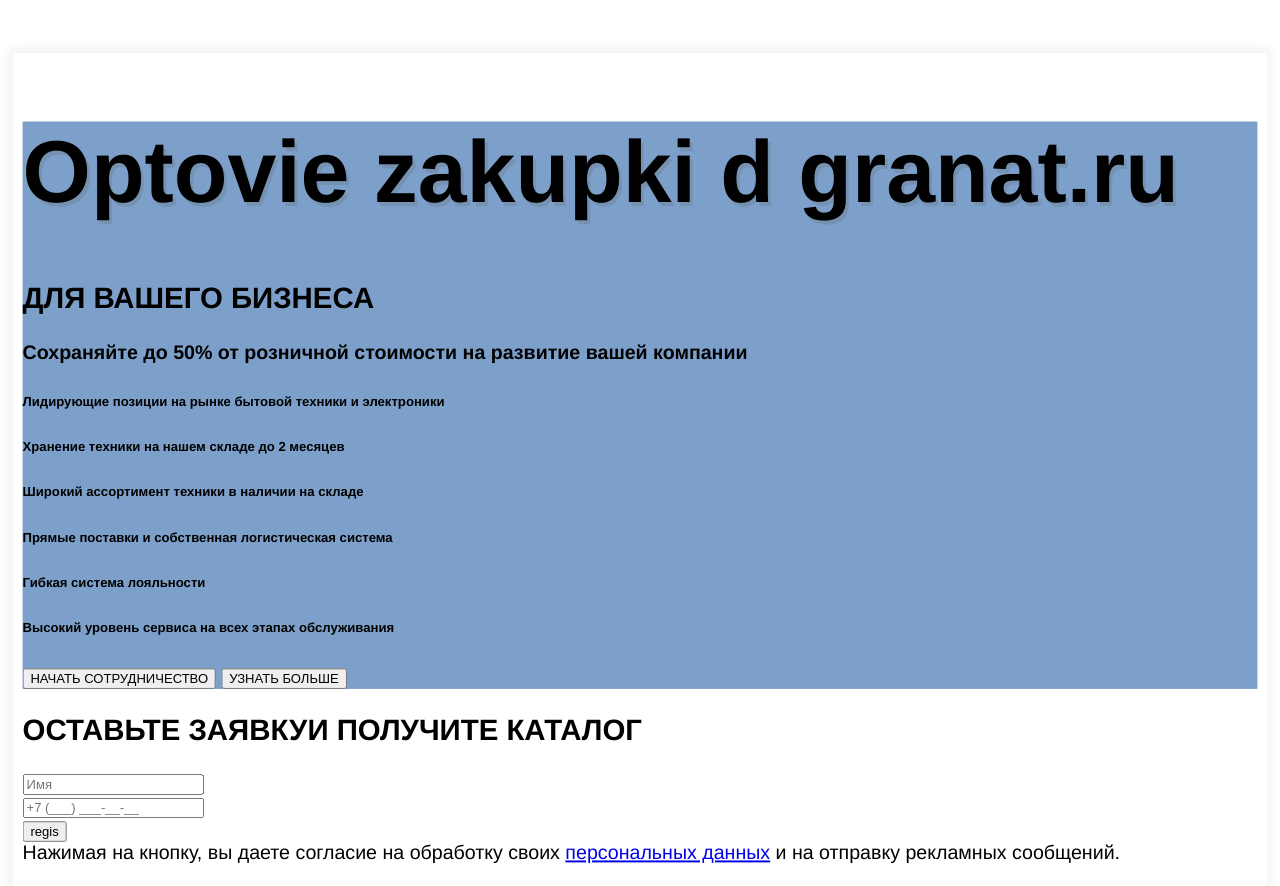
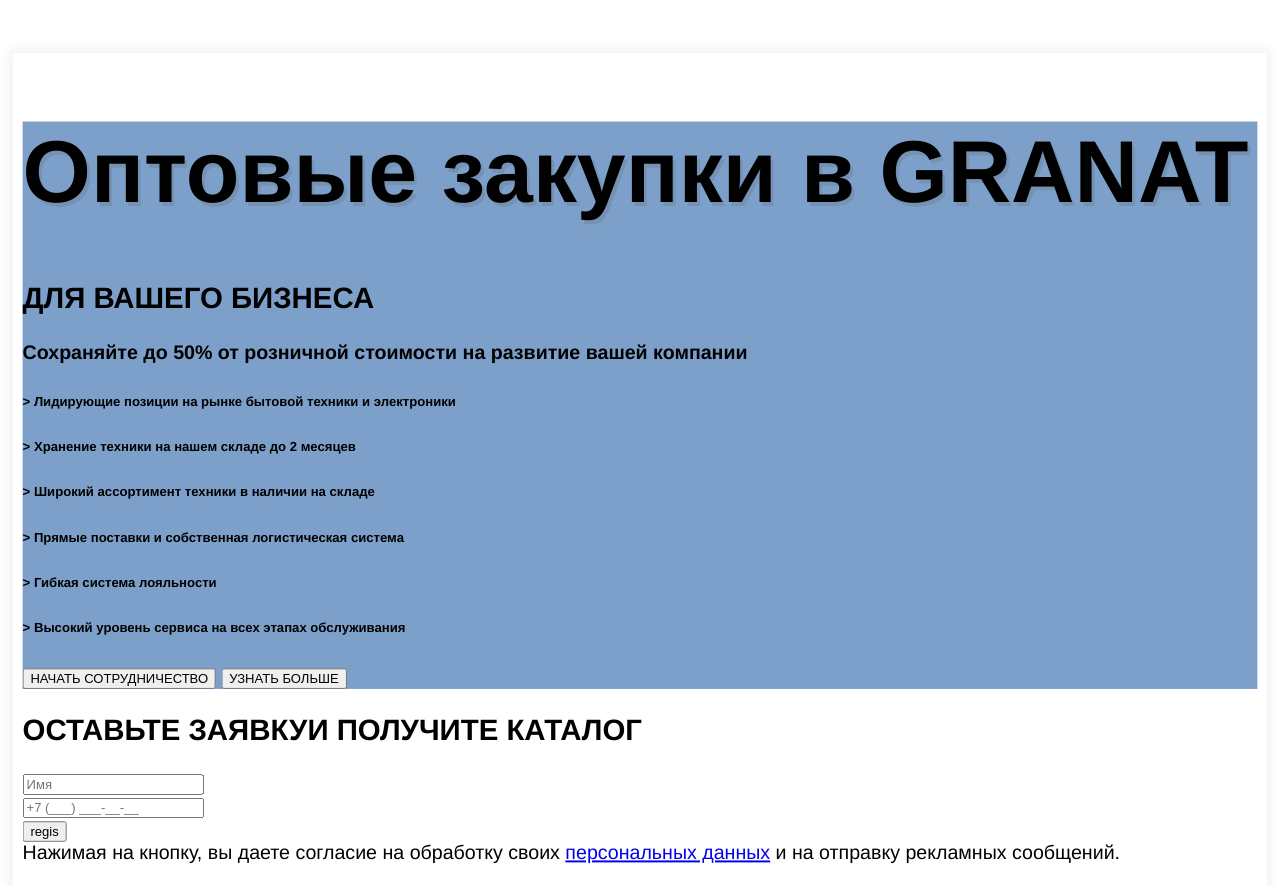
Before and after one commit to EmizhAlan/Diploma, a plain HTML site: page index.html in a window 1280 px wide. Shown: the part 600-1486 px from the top of the page. Drawn offline with Linux system fonts and the light colour scheme.

Commit message:
Update index.html

```diff
--- a/index.html
+++ b/index.html
@@ -64,18 +64,25 @@
     <div class="site-wrap">
 
         <div class="opt-banner" id="banner">
-            <h1>Optovie zakupki d granat.ru</h1>
-            <h2>ДЛЯ ВАШЕГО БИЗНЕСА</h2>
-            <h4>Сохраняйте до 50% от розничной стоимости на развитие вашей компании</h4>
-            <h6>Лидирующие позиции на рынке бытовой техники и электроники</h6>
-            <h6>Хранение техники на нашем складе до 2 месяцев</h6>
-            <h6>Широкий ассортимент техники в наличии на складе</h6>
-            <h6>Прямые поставки и собственная логистическая система</h6>
-            <h6>Гибкая система лояльности</h6>
-            <h6>Высокий уровень сервиса на всех этапах обслуживания</h6>
+            <h1 class="zagolovok">Оптовые закупки в GRANAT</h1>
 
-            <button>НАЧАТЬ СОТРУДНИЧЕСТВО</button>
-            <button>УЗНАТЬ БОЛЬШЕ</button>
+            <div class="podd">
+
+                <h2 class="podzag">ДЛЯ ВАШЕГО БИЗНЕСА</h2>
+
+                <h4 class="pod">Сохраняйте до 50% от розничной стоимости на развитие вашей компании</h4>
+                <h6 class="par">> Лидирующие позиции на рынке бытовой техники и электроники</h6>
+                <h6 class="par">> Хранение техники на нашем складе до 2 месяцев</h6>
+                <h6 class="par">> Широкий ассортимент техники в наличии на складе</h6>
+                <h6 class="par">> Прямые поставки и собственная логистическая система</h6>
+                <h6 class="par">> Гибкая система лояльности</h6>
+                <h6 class="par">> Высокий уровень сервиса на всех этапах обслуживания</h6>
+
+                <button class="btn-new ">НАЧАТЬ СОТРУДНИЧЕСТВО</button>
+                <button class="btn-new ">УЗНАТЬ БОЛЬШЕ</button>
+
+            </div>
+
         </div>
 
         <div class="second-banner">
```
